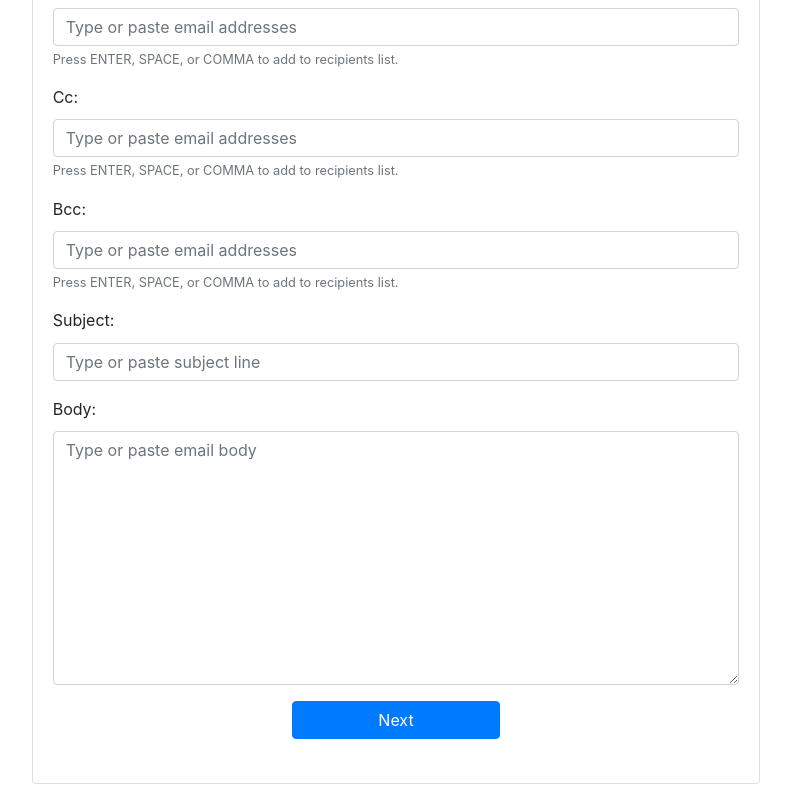
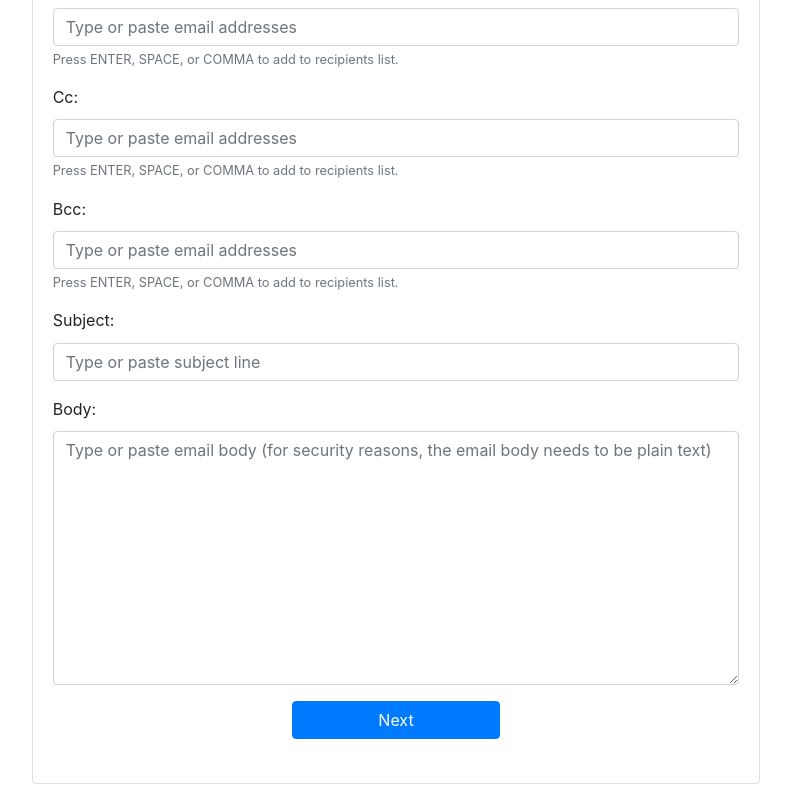
Before and after one commit to syoon123/etemplate, a React (Create React App) app in the folder app/: page / in a window 1280 px wide. Shown: the part 366-1166 px from the top of the page, without its empty margins (244-1035 px from the left). Built offline with nearby package versions, Linux system fonts and the light colour scheme.

Commit message:
updated placeholder and helper text

```diff
--- a/app/src/components/TemplateEdit.tsx
+++ b/app/src/components/TemplateEdit.tsx
@@ -60,7 +60,8 @@ export default function TemplateEdit(props: TemplateEditProps) {
       {Content({
         label: 'Body:',
         action: props.handleBody,
-        placeholder: 'Type or paste email body',
+        placeholder:
+          'Type or paste email body (for security reasons, the email body needs to be plain text)',
         isLongText: true,
         value: props.body,
         isHidden: props.isHidden,
--- a/app/src/components/TemplatePreview.tsx
+++ b/app/src/components/TemplatePreview.tsx
@@ -50,7 +50,8 @@ export default function TemplatePreview(props: TemplatePreviewProps) {
         action: props.handleAlias,
         isLongText: false,
         value: props.alias,
-        helperText: props.alias ? `tinyurl.com/${props.alias}` : '',
+        helperText:
+          'tinyurl.com/' + (props.alias ? props.alias : 'my-special-alias'),
         errorMessage: props.aliasValid
           ? ''
           : 'Invalid or unavailable alias. Please try again.',
```
